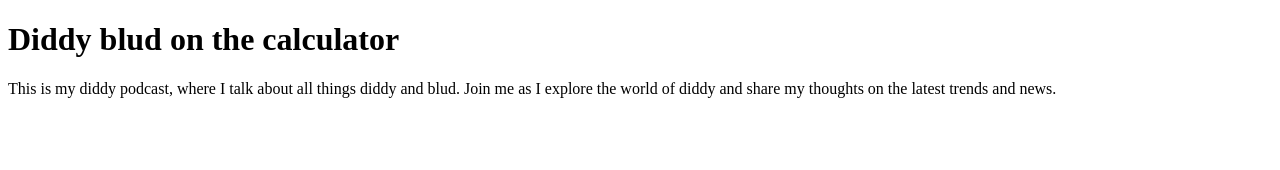
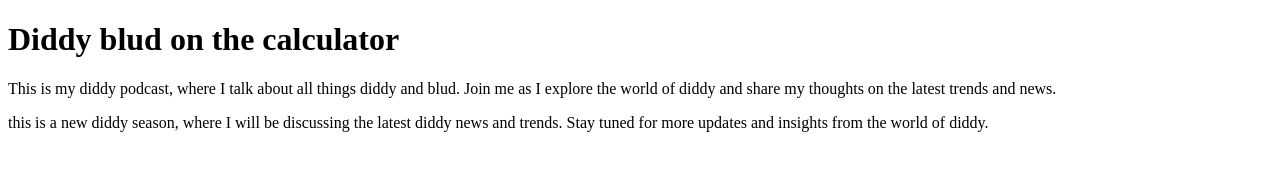
Before and after one commit to lincolnjr2007-cmyk/test-project, a plain HTML site: page index.html in a window 1280 px wide. Drawn offline with Linux system fonts and the light colour scheme.

Commit message:
feat: new feature

```diff
--- a/index.html
+++ b/index.html
@@ -12,5 +12,8 @@
 <p>
   This is my diddy podcast, where I talk about all things diddy and blud. Join me as I explore the world of diddy and share my thoughts on the latest trends and news.
 </p>
+<div>
+  this is a new diddy season, where I will be discussing the latest diddy news and trends. Stay tuned for more updates and insights from the world of diddy.
+</div>
 </body>
 </html>
```
